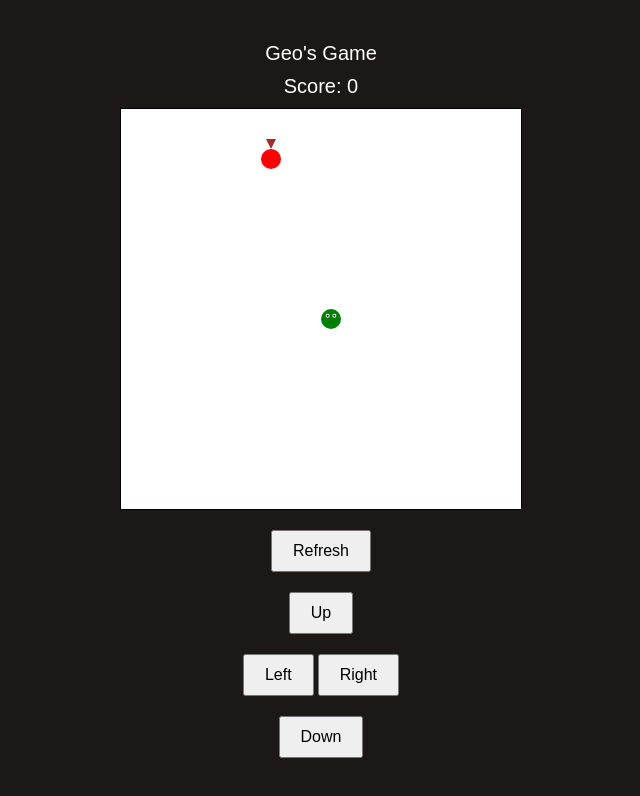
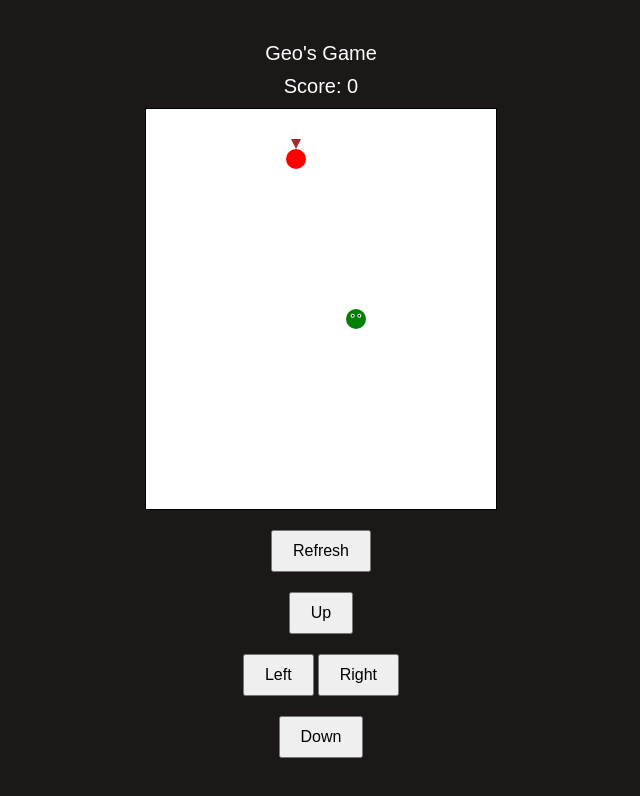
Before and after one commit to EngrGeo/gamers, a plain HTML site: page index.html in a window 1280 px wide. Shown: the whole page, without its empty margins (319-959 px from the left). Drawn offline with Linux system fonts and the light colour scheme.

Commit message:
Update index.html

```diff
--- a/index.html
+++ b/index.html
@@ -10,7 +10,7 @@
 <body>
     <div id="name">Geo's Game</div>
     <div id="score">Score: 0</div>
-    <canvas id="gameCanvas" width="400" height="400"></canvas>
+    <canvas id="gameCanvas" width="350" height="400"></canvas>
     <button id="refreshButton">Refresh</button>
         <div><button id="upButton" class="operator-btn">Up</button></div>
         <div>
```
